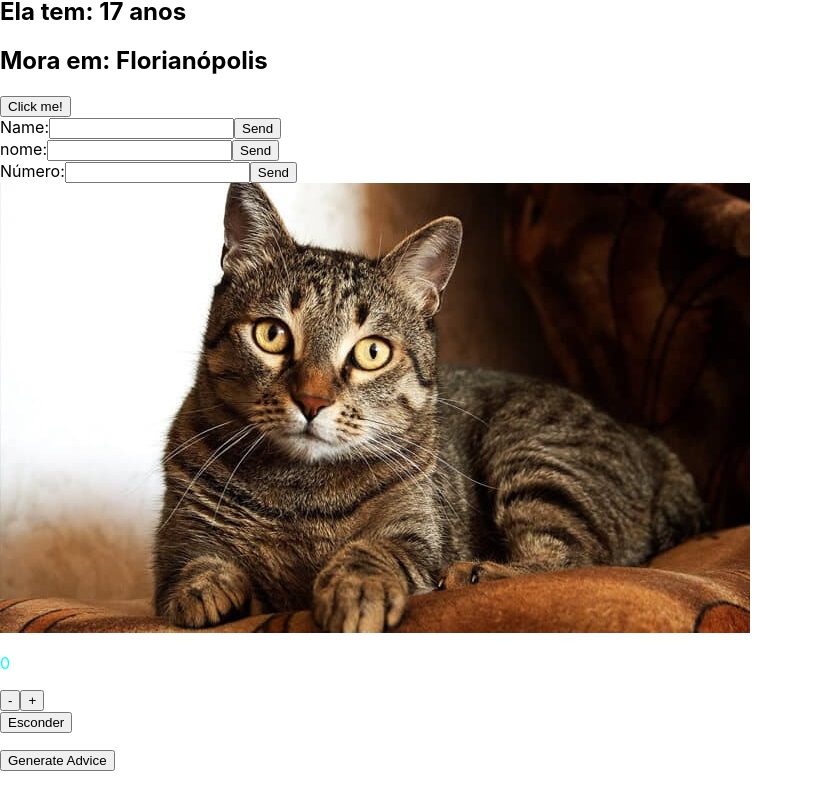
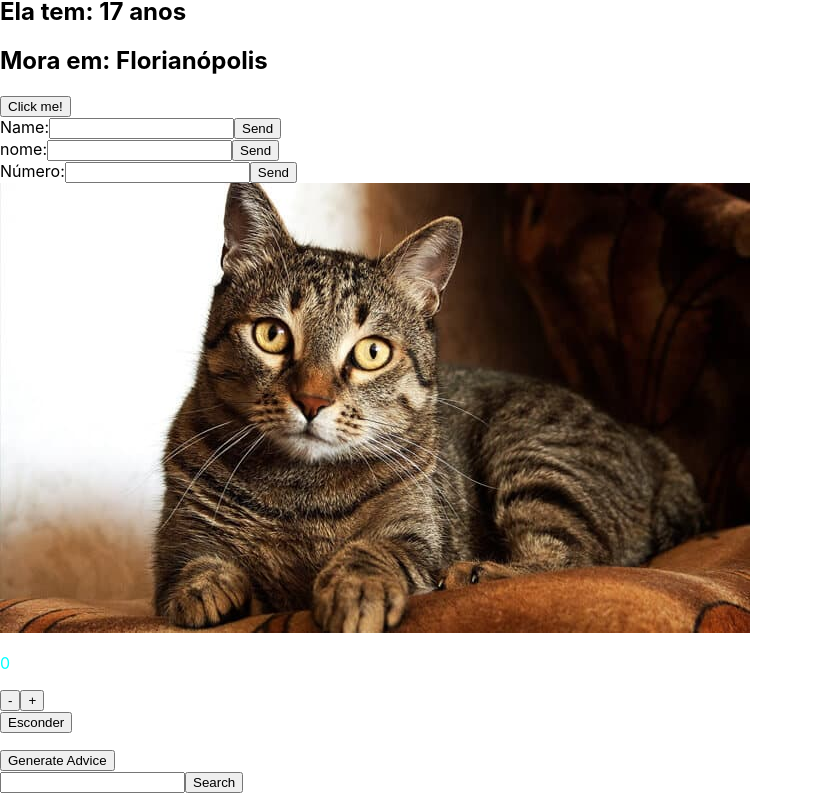
Before and after one commit to dudaborges/futuroDEV, a React (Create React App) app in the folder modulo-1/semana5/react/hello-world/: page / in a window 1280 px wide. Shown: the part 514-1323 px from the top of the page, without its empty margins (0-813 px from the left). Before the commit the page ends 1285 px from the top, so only its background shows below. Built offline with nearby package versions, Linux system fonts and the light colour scheme.

Commit message:
search advice api

```diff
--- a/modulo-1/semana5/react/hello-world/src/App.js
+++ b/modulo-1/semana5/react/hello-world/src/App.js
@@ -8,6 +8,7 @@ import OnKeyDown from './components/OnKeyDowm';
 import OnMouseOver from './components/OnMouseOver';
 import Counter from './components/Counter';
 import RandomAdvice from './components/advice/RandomAdvice';
+import SearchAdvice from './components/advice/SearchAdvice';
 
 function App() {
   const name = "Maria Eduarda"
@@ -24,6 +25,7 @@ function App() {
       <OnMouseOver />
       <Counter />
       <RandomAdvice />
+      <SearchAdvice />
     </div>
   );
 }
--- /dev/null
+++ b/modulo-1/semana5/react/hello-world/src/components/advice/SearchAdvice.js
@@ -0,0 +1,36 @@
+import { useState } from "react"
+
+const SearchAdvice = () => {
+    const [advice, setAdvice] = useState([])
+    const [query, setQuery] = useState('')
+
+    const handleQuery = e => {
+        setQuery(e.target.value)
+    }
+
+
+
+    const handleSearch = async () => {
+        const response = await fetch(`https://api.adviceslip.com/advice/search/${query}`)
+        const data = await response.json()
+        setAdvice(data.slips)
+    }
+
+    return (
+        <div>
+            <input type="text" name="query" onChange={handleQuery}/>
+            <button onClick={handleSearch}>Search</button>
+            <ul>
+               {advice &&
+                <>
+                {advice.map(adv => (
+                    <li key={adv.id}>{adv.advice}</li>
+                ))}
+                </>
+               }
+            </ul>
+        </div>
+    )
+}
+
+export default SearchAdvice
```
